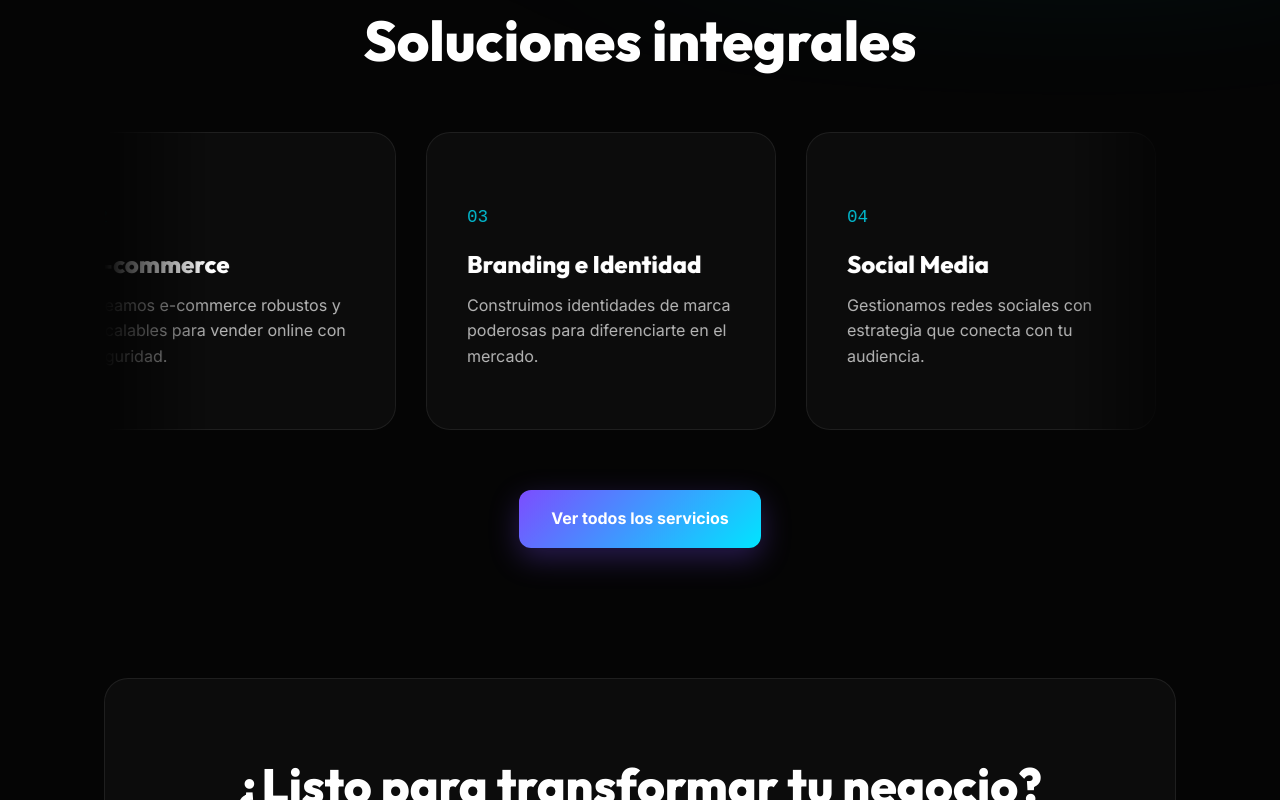
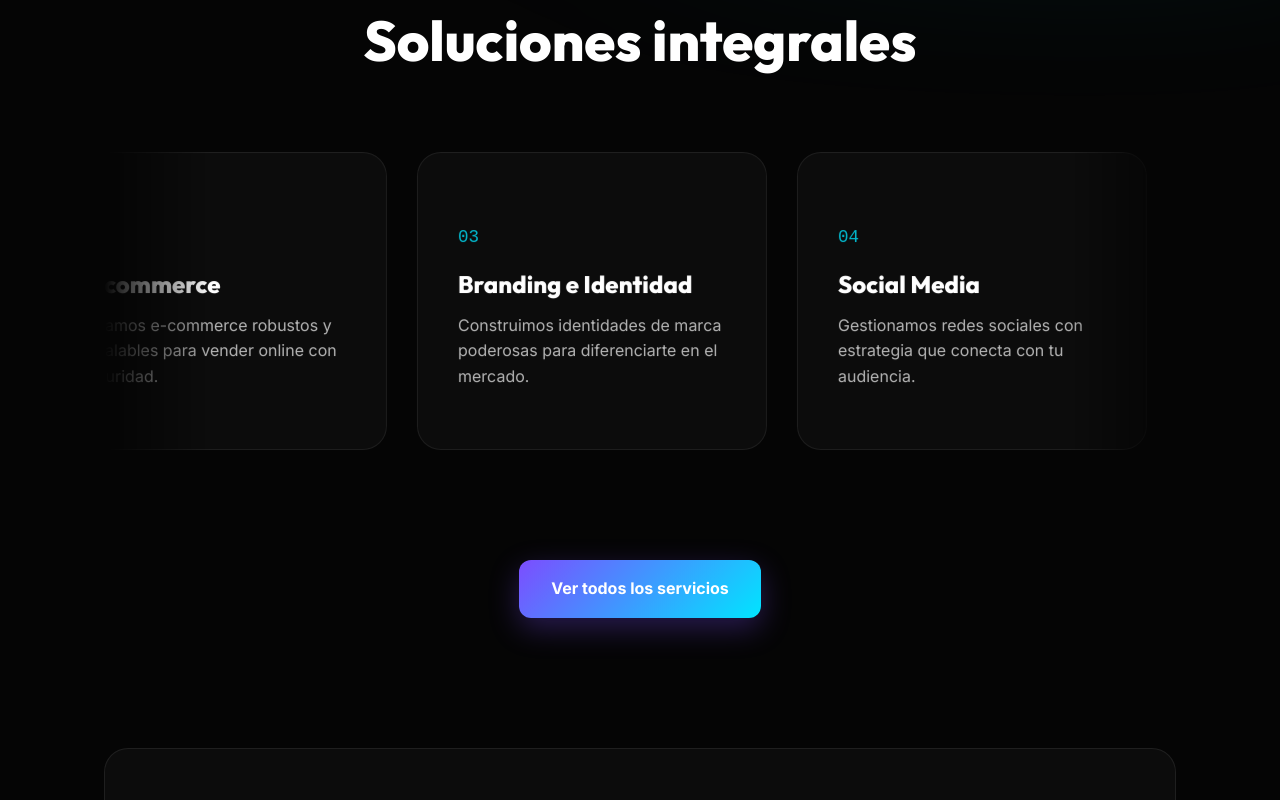
Before and after one commit to vulcanoperu/webvulcano, a React (Vite) app: page / in a window 1280 px wide. Shown: the part 920-1720 px from the top of the page. Built offline with nearby package versions, Linux system fonts and the light colour scheme.

Commit message:
Fix slider hover overflow in Home.css

```diff
--- a/src/pages/Home.css
+++ b/src/pages/Home.css
@@ -175,7 +175,8 @@
     overflow: hidden;
     position: relative;
     width: 100%;
-    margin-bottom: 60px;
+    margin-bottom: 20px;
+    padding: 20px 0 50px; /* Espacio para el efecto hover y la sombra */
     mask-image: linear-gradient(to right, transparent, black 10%, black 90%, transparent);
     -webkit-mask-image: linear-gradient(to right, transparent, black 10%, black 90%, transparent);
 }
```
